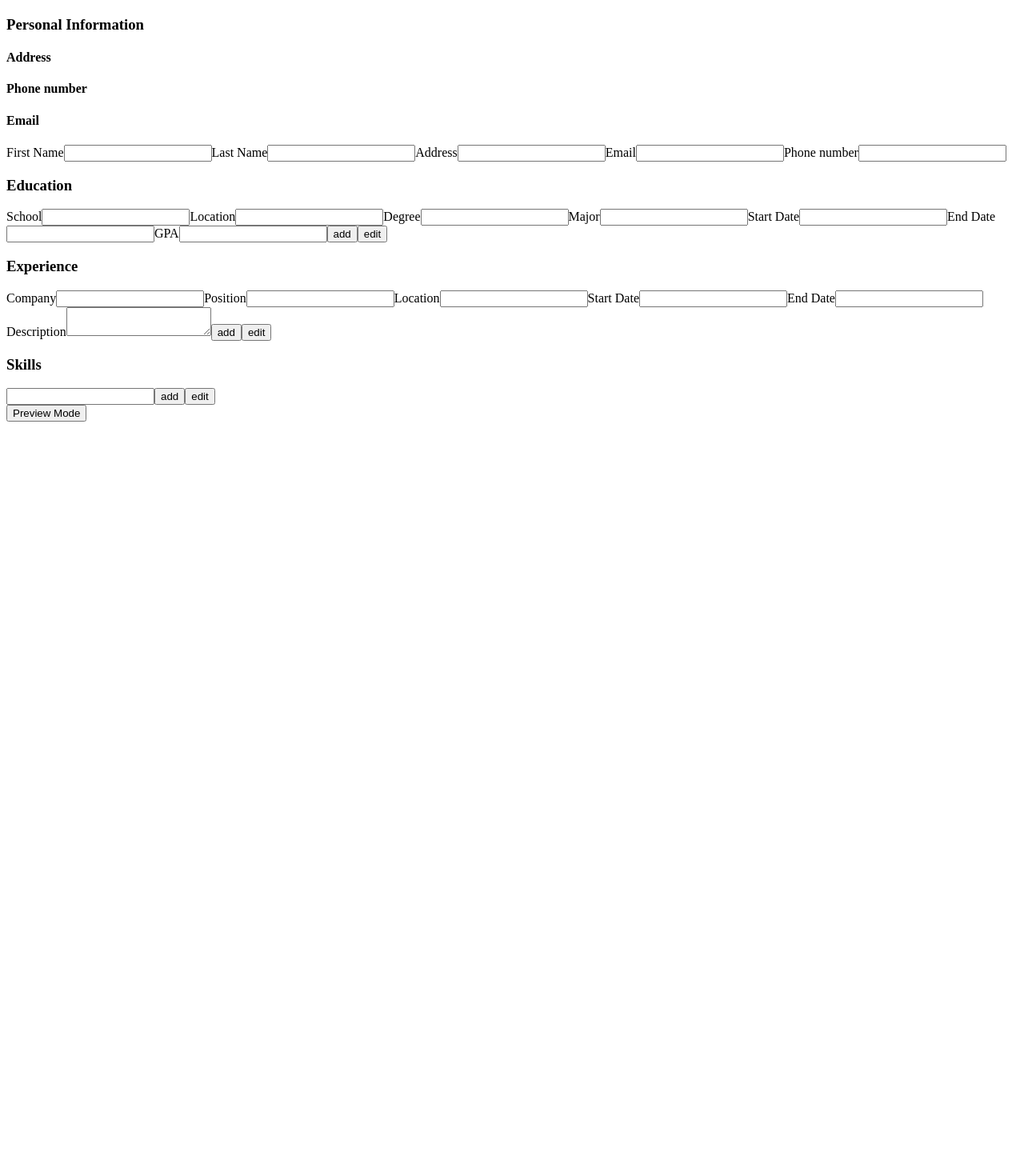
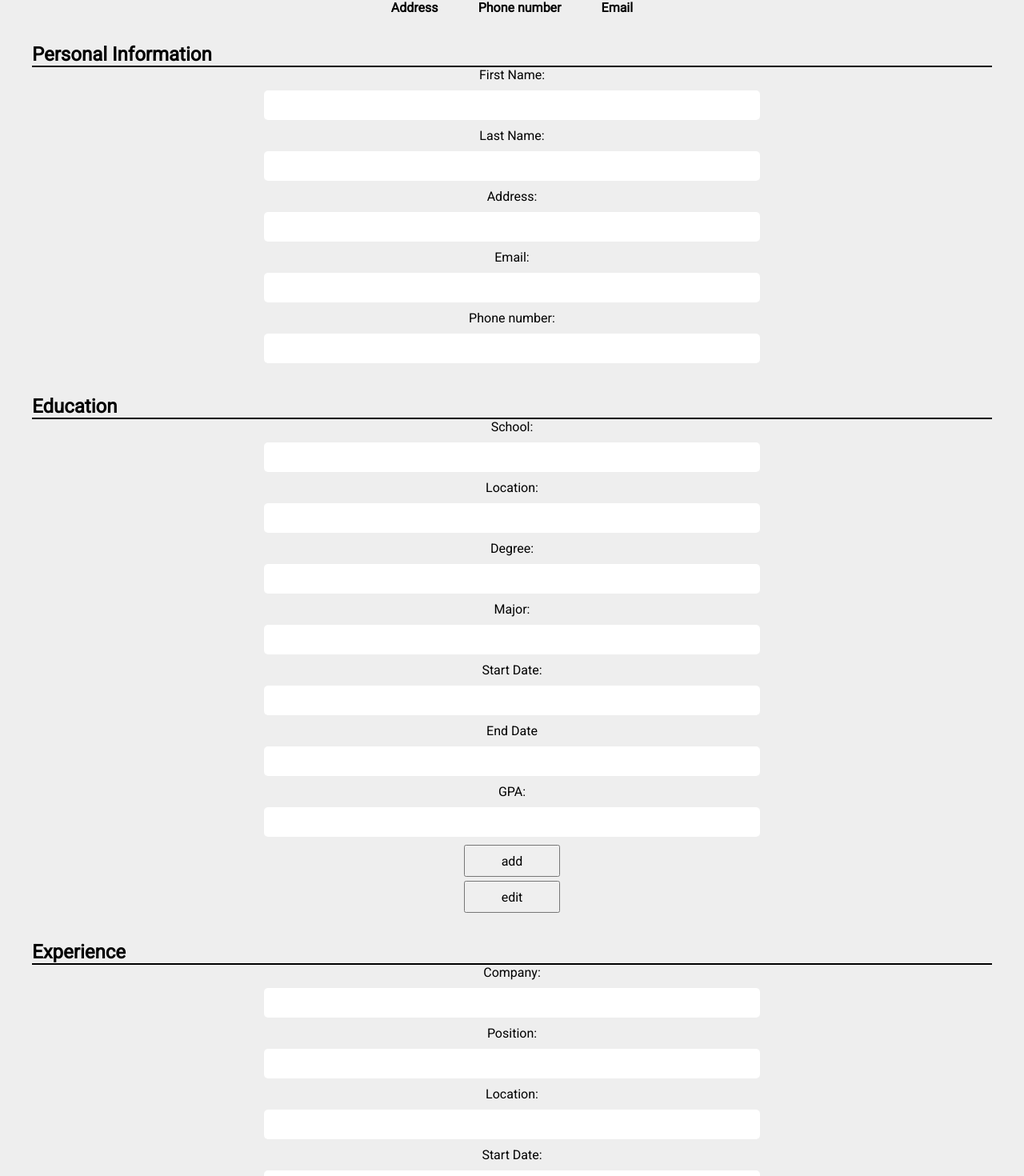
Before and after one commit to victavila/cv-project, a React (Create React App) app: page / in a window 1280 px wide. Shown: the top 1470 px of the page at 80% size. Before the commit the page ends 800 px from the top, so only its background shows below. Built offline with nearby package versions, Linux system fonts and the light colour scheme.

Commit message:
Added styling

```diff
--- a/public/index.html
+++ b/public/index.html
@@ -24,7 +24,15 @@
       work correctly both with client-side routing and a non-root public URL.
       Learn how to configure a non-root public URL by running `npm run build`.
     -->
-    <title>React App</title>
+    <link
+      href="https://fonts.googleapis.com/css2?family=Roboto&display=swap"
+      rel="stylesheet"
+    />
+    <link
+      rel="stylesheet"
+      href="https://cdnjs.cloudflare.com/ajax/libs/font-awesome/4.7.0/css/font-awesome.min.css"
+    />
+    <title>CV Creator</title>
   </head>
   <body>
     <noscript>You need to enable JavaScript to run this app.</noscript>
--- a/src/components/Education.js
+++ b/src/components/Education.js
@@ -170,7 +170,8 @@ class Education  extends Component {
                     <div key={education.id}>
                         {
                             this.state.edit ?
-                            <div>
+                            <div className="center">
+                                <div className="flex-column">
                                     <input type="text" data-id={index} value={this.state.educationArray[index].name} onChange={this.handleEditChange("name")}></input>
                                     <input type="text" data-id={index} value={this.state.educationArray[index].location} onChange={this.handleEditChange("location")}></input>
                                     <input type="text" data-id={index} value={this.state.educationArray[index].degree} onChange={this.handleEditChange("degree")}></input>
@@ -178,55 +179,60 @@ class Education  extends Component {
                                     <input type="text" data-id={index} value={this.state.educationArray[index].GPA} onChange={this.handleEditChange("GPA")}></input>
                                     <input type="text" data-id={index} value={this.state.educationArray[index].startDate} onChange={this.handleEditChange("startDate")}></input>
                                     <input type="text" data-id={index} value={this.state.educationArray[index].endDate} onChange={this.handleEditChange("endDate")}></input>
+                                </div>
                             </div>:
-                            <div>
-                                <p>{education.name}</p>
-                                <p>{education.location}</p>
-                                <p>{education.degree}</p>
-                                <p>{education.major}</p>
-                                <p>{education.GPA}</p>
-                                <p>{education.startDate}</p>
-                                <p>{education.endDate}</p>
+                            <div className="education-grid">
+                                <p className="school-info"><span className="school-name">{education.name}, </span> {education.location}</p>
+                                <p className="education-time">{education.startDate} - {education.endDate}</p>
+                                <p className="degree">{education.degree}</p>
+                                <p className="gpa"> GPA: {education.GPA}</p>
+                                <p className="major">{education.major}</p>
                             </div>
                         }
-                        <button className={computedClassName} data-id={index} onClick={this.handleDeleteClicked}>delete</button>
+                        <div className="center">
+                            <button className={`delete ${computedClassName}`} data-id={index} onClick={this.handleDeleteClicked}>delete</button>
+                        </div>
                     </div>
                 ))}
-                <div class={computedClassName}>
-                    <label>
-                        School
+                <div className={`center ${computedClassName}`}>
+                    <div className="flex-column">
+                        <label>School:</label>
                         <input type="text" value={this.state.education.name} onChange={this.handleNameChange}></input>
-                    </label>
-                    <label>
-                        Location
+                    </div>
+                    <div className="flex-column">
+                        <label>Location:</label>
                         <input type="text" value={this.state.education.location} onChange={this.handleLocationChange}></input>
-                    </label>
-                    <label>
-                        Degree
+                    </div>
+                    <div className="flex-column">
+                        <label>Degree:</label>
                         <input type="text" value={this.state.education.degree} onChange={this.handleDegreeChange}></input>
-                    </label>
-                    <label>
-                        Major
+                    </div>
+                    <div className="flex-column">
+                        <label>Major:</label>
                         <input type="text" value={this.state.education.major} onChange={this.handleMajorChange}></input>
-                    </label>
-                    <label>
-                        Start Date
+                    </div>
+                    <div className="flex-column">
+                        <label>Start Date:</label>
                         <input type="text" value={this.state.education.startDate} onChange={this.handleStartChange}></input>
-                    </label>
-                    <label>
-                        End Date
+                    </div>
+                    <div className="flex-column">
+                        <label>End Date</label>
                         <input type="text" value={this.state.education.endDate} onChange={this.handleEndChange}></input>
-                    </label>
-                    <label>
-                        GPA
+                    </div>
+                    <div className="flex-column">
+                        <label>GPA:</label>
                         <input type="text" value={this.state.education.GPA} onChange={this.handleGPAChange}></input>
-                    </label>
+                    </div>
+                    <div className="button-container">
                         <button className="add" onClick={this.handleAddClicked}>add</button>
-                    <button onClick={this.handleEditClicked}>{
+                        <button className="edit" onClick={this.handleEditClicked}>
+                            {
                             this.state.edit ?
                             <span>submit</span>:
                             <span>edit</span>
-                    }</button>
+                            }
+                        </button>
+                    </div>
                 </div>
             </div>
         )
--- a/src/components/Experience.js
+++ b/src/components/Experience.js
@@ -147,57 +147,63 @@ class Experience extends Component {
                     <div key={experience.id}>
                         {
                             this.state.edit ?
-                            <div>
+                            <div className="center">
+                                <div className="flex-column">
                                     <input type="text" data-id={index} value={this.state.experienceArray[index].company} onChange={this.handleEditChange("company")}></input>
                                     <input type="text" data-id={index} value={this.state.experienceArray[index].position} onChange={this.handleEditChange("position")}></input>
                                     <input type="text" data-id={index} value={this.state.experienceArray[index].location} onChange={this.handleEditChange("location")}></input>
                                     <input type="text" data-id={index} value={this.state.experienceArray[index].startDate} onChange={this.handleEditChange("startDate")}></input>
                                     <input type="text" data-id={index} value={this.state.experienceArray[index].endDate} onChange={this.handleEditChange("endDate")}></input>
                                     <textarea data-id={index} value={this.state.experienceArray[index].description} onChange={this.handleEditChange("description")}></textarea>
+                                </div>
                             </div>:
-                            <div>
-                                <p>{experience.company}</p>
-                                <p>{experience.position}</p>
-                                <p>{experience.location}</p>
-                                <p>{experience.startDate}</p>
-                                <p>{experience.endDate}</p>
-                                <p>{experience.description}</p>
+                            <div className="experience-grid">
+                                <p className="position">{experience.position}</p>
+                                <p className="range">{experience.startDate} - {experience.endDate}</p>
+                                <p className="company-info">{experience.company}, {experience.location}</p>
+                                <p className="description">{experience.description}</p>
                             </div>
                         }
-                        <button className={computedClassName} data-id={index} onClick={this.handleDeleteClicked}>delete</button>
+                        <div className="center">
+                            <button className={`delete ${computedClassName}`} data-id={index} onClick={this.handleDeleteClicked}>delete</button>
+                        </div>
                     </div>
                 ))}
-                <div class={computedClassName}>
-                    <label>
-                        Company
+                <div className={`center ${computedClassName}`}>
+                    <div className="flex-column">
+                        <label>Company:</label>
                         <input type="text" value={this.state.experience.company} onChange={this.handleCompanyChange}></input>
-                    </label>
-                    <label>
-                        Position
+                    </div>
+                    <div className="flex-column">
+                        <label>Position:</label>
                         <input type="text" value={this.state.experience.position} onChange={this.handlePositionChange}></input>
-                    </label>
-                    <label>
-                        Location
+                    </div>
+                    <div className="flex-column">
+                        <label>Location:</label>
                         <input type="text" value={this.state.experience.location} onChange={this.handleLocationChange}></input>
-                    </label>
-                    <label>
-                        Start Date
+                    </div>
+                    <div className="flex-column">
+                        <label>Start Date:</label>
                         <input type="text" value={this.state.experience.startDate} onChange={this.handleStartChange}></input>
-                    </label>
-                    <label>
-                        End Date
+                    </div>
+                    <div className="flex-column">
+                        <label>End Date:</label>
                         <input type="text" value={this.state.experience.endDate} onChange={this.handleEndChange}></input>
-                    </label>
-                    <label>
-                        Description
+                    </div>
+                    <div className="flex-column">
+                        <label>Description:</label>
                         <textarea value={this.state.experience.description} onChange={this.handleDescriptionChange}></textarea>
-                    </label>
+                    </div>
+                    <div className="button-container">
                         <button className="add" onClick={this.handleAddClicked}>add</button>
-                    <button onClick={this.handleEditClicked}>{
+                        <button className="edit" onClick={this.handleEditClicked}>
+                            {
                             this.state.edit ?
                             <span>submit</span>:
                             <span>edit</span>
-                    }</button>
+                            }
+                        </button>
+                    </div>
                 </div>
             </div>
         )
--- a/src/components/Info.js
+++ b/src/components/Info.js
@@ -80,37 +80,43 @@ class Info extends Component {
 
         return (
             <div className="info">
-                <h2>{this.state.info.firstName} {this.state.info.lastName}</h2>
-                <h3>Personal Information</h3>
+                <h2 className="name">{this.state.info.firstName} {this.state.info.lastName}</h2>
+                <div className="personal-info">
                     <div>
                         <h4>Address</h4>
                         <p>{this.state.info.address}</p>
+                    </div>
+                    <div>
                         <h4>Phone number</h4>
                         <p>{this.state.info.phone}</p>
+                    </div>
+                    <div>
                         <h4>Email</h4>
                         <p>{this.state.info.email}</p>
                     </div>
-                <div class={computedClassName}>
-                    <label>
-                        First Name
+                </div>
+                <h3 className="info-header">Personal Information</h3>
+                <div className={`center ${computedClassName}`}>
+                    <div className="flex-column">
+                        <label>First Name:</label>
                         <input type="text" value={this.state.info.firstName} onChange={this.handleFirstNameChange}></input>
-                    </label>
-                    <label>
-                        Last Name
+                    </div>
+                    <div className="flex-column">
+                        <label>Last Name:</label>
                         <input type="text" value={this.state.info.lastName} onChange={this.handleLastNameChange}></input>
-                    </label>
-                    <label>
-                        Address
+                    </div>
+                    <div className="flex-column">
+                        <label>Address:</label>
                         <input type="text" value={this.state.info.address} onChange={this.handleAddressChange}></input>
-                    </label>
-                    <label>
-                        Email
+                    </div>
+                    <div className="flex-column">
+                        <label>Email:</label>
                         <input type="email" value={this.state.info.email} onChange={this.handleEmailChange}></input>
-                    </label>
-                    <label>
-                        Phone number
+                    </div>
+                    <div className="flex-column">
+                        <label>Phone number:</label>
                         <input type="tel" value={this.state.info.phone} onChange={this.handlePhoneChange}></input>
-                    </label>
+                    </div>
                 </div>
             </div>
         )
--- a/src/components/Preview.js
+++ b/src/components/Preview.js
@@ -4,7 +4,7 @@ class Preview extends Component {
 
     render() {
         return(
-            <div>
+            <div className="center">
                 <button className="print-hide" onClick={this.props.handleClick}>
                     {
                         this.props.active ?
--- a/src/components/Print.js
+++ b/src/components/Print.js
@@ -9,7 +9,7 @@ class Print extends Component {
 
     render() {
         return(
-            <div>
+            <div className="center">
                 {
                     this.props.active ?
                     <></>:
--- a/src/components/Skills.js
+++ b/src/components/Skills.js
@@ -60,26 +60,37 @@ class Skills extends Component {
                 <h3>Skills</h3>
                 <ul>
                 {this.state.skills.map((skill, index) => (
-                    <div key={skill.id} className="flex-container">
+                    <div key={skill.id}>
                         {
                             this.state.edit ?
-                            <div>
+                            <div className="center">
+                                <div className="flex-column">
                                     <input type="text" data-id={index} value={this.state.skills[index].text} onChange={this.handleEditChange}></input>
+                                    <div className="center">
+                                        <button data-id={index} onClick={this.handleDeleteClicked} className={`delete ${computedClassName}`}>delete</button>
+                                    </div>
+                                </div>
                             </div>:
+                            <div className="skills-align">
                                 <li>{skill.text}</li>
+                                <button data-id={index} onClick={this.handleDeleteClicked} className={`skill-delete ${computedClassName}`}>delete</button>
+                            </div>
                         }
-                        <button data-id={index} onClick={this.handleDeleteClicked} className={computedClassName}>delete</button>
                     </div>
                 ))}
                 </ul>
-                <div className={computedClassName}>
+                <div className={`center ${computedClassName}`}>
+                    <div className="flex-column">
                         <input type="text" value={this.state.skill.text} onChange={this.handleChange}></input>
+                    </div>
+                    <div className="button-container">
                         <button className="add" onClick={this.handleAddClicked}>add</button>
-                    <button onClick={this.handleEditClicked}>{
+                        <button className="edit" onClick={this.handleEditClicked}>{
                             this.state.edit ?
                             <span>submit</span>:
                             <span>edit</span>
                         }</button>
+                    </div>
                 </div>
             </div>
         )
--- a/src/styles/style.css
+++ b/src/styles/style.css
@@ -1,19 +1,168 @@
+* {
+    padding: 0;
+    margin: 0;
+    font-family: var(--main-font);
+}
+
+:root {
+    --main-font: "Roboto", sans-serif;
+    --background: #eeeeee;
+}
+
+html {
+    font-size: 100%;
+}
+
+body {
+    background-color: var(--background);
+}
+
+button {
+    cursor: pointer;
+}
+
 .visible {
     display: block;
+}
+
+@media print and (orientation: landscape) {
+    .print-hide, .info-header {
+        display: none;
+    }
+
+    body {
+        background-color: #fff;
+    }
+}
+
+@media print and (orientation: portrait) {
+    .print-hide, .info-header {
+        display: none;
+    }
+
+    body {
+        background-color: #fff;
+    }
+}
+
+.info, .education, .experience, .skills {
+    text-align: center;
+}
+
+.name {
+    font-size: 3rem;
+}
+
+.personal-info {
+    display: flex;
+    gap: 50px;
+    justify-content: center;
+}
+
+.flex-column {
+    display: flex;
+    flex-direction: column;
+    width: 50%;
+}
+
+.center {
+    display: flex;
+    flex-direction: column;
+    align-items: center;
 }
 
 .hidden {
     display: none;
 }
 
-@media print and (orientation: landscape) {
-    .print-hide {
-        display: none;
-    }
+.button-container {
+    display: flex;
+    flex-direction: column;
 }
 
-@media print and (orientation: portrait) {
-    .print-hide {
-        display: none;
-    }
+.add, .edit, .print-hide, .delete {
+    font-size: 1rem;
+    width: 120px;
+    height: 40px;
+    margin-bottom: 5px;
 }
+
+.skill-delete {
+    font-size: 1rem;
+    width: 75px;
+    height: 25px;
+}
+
+h3 {
+    display: flex;
+    border-bottom: 2px solid black;
+    margin-left: 40px;
+    margin-right: 40px;
+    margin-top: 30px;
+    font-size: 1.5rem;
+}
+
+.education-grid, .experience-grid {
+    display: grid;
+    grid-template-columns: 1fr 1fr;
+    margin-left: 40px;
+    margin-right: 40px;
+}
+
+.school-name, .position, .range {
+    font-weight: 700;
+}
+
+.school-info, .degree, .major {
+    text-align: start;
+    font-size: 1.1rem;
+}
+
+.education-time, .gpa {
+    text-align: end;
+    font-size: 1.1rem;
+}
+
+.position, .company-info, .description {
+    text-align: start;
+    font-size: 1.1rem;
+}
+
+.range {
+    text-align: end;
+    font-size: 1.1rem;
+}
+
+.company-info, .description {
+    grid-column: 1 / 3;
+}
+
+.skills-align {
+    margin-right: 40px;
+    margin-left: 40px;
+    text-align: start;
+}
+
+ul {
+    list-style-position: inside;
+    font-size: 1.1rem;
+}
+
+input, textarea {
+    padding: 0.5rem;
+    border-radius: 5px;
+    border: 1px solid transparent;
+    font-size: 1rem;
+}
+
+textarea {
+    resize: none;
+}
+
+.flex-column > input {
+    margin: 10px;
+}
+
+p {
+    margin-top: 5px;
+}
```
Lines whose indentation alone changed are shown as unchanged.
